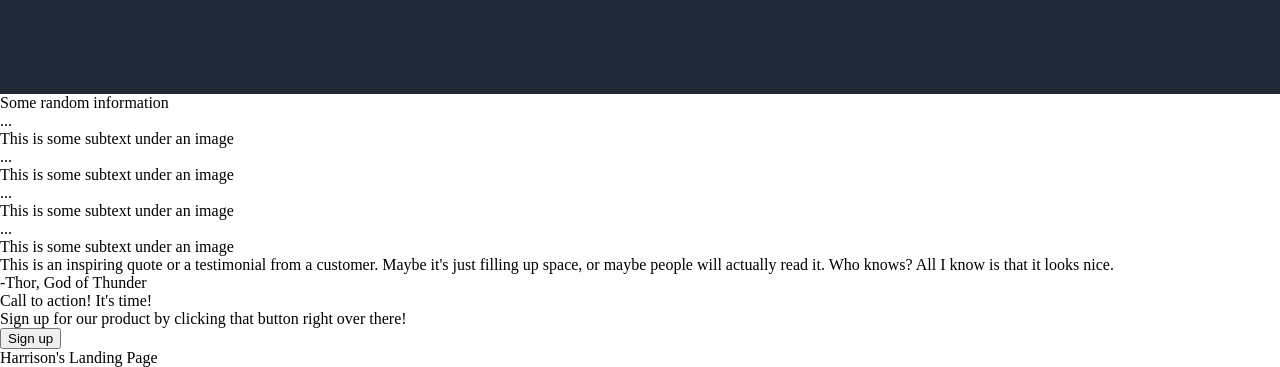
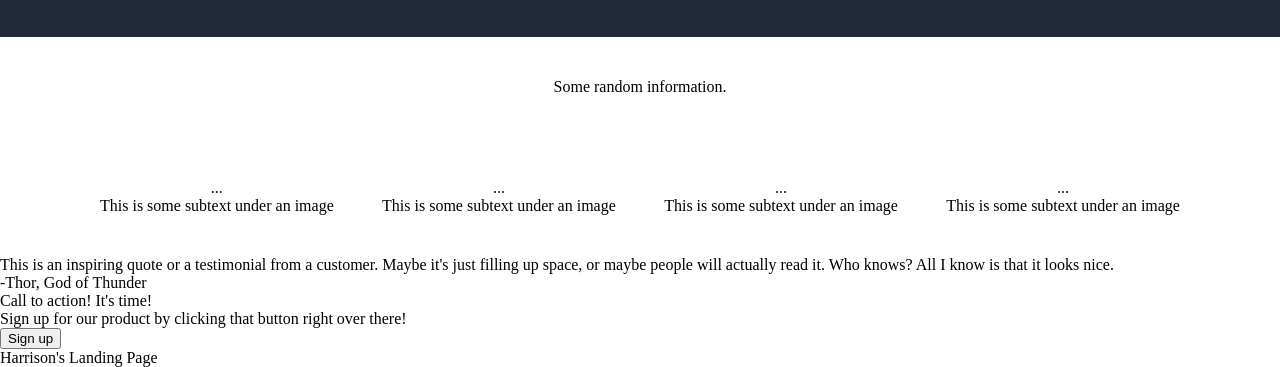
Before and after one commit to hbelange/harrison-landing-page, a plain HTML site: page index.html in a window 1280 px wide. Shown: the part 433-800 px from the top of the page. Drawn offline with Linux system fonts and the light colour scheme.

Commit message:
begin formatting random information section

```diff
--- a/index.html
+++ b/index.html
@@ -25,15 +25,27 @@
       <div class="image">This is a placeholder for an image</div>
     </div>
     <div class="info">
-      <div>Some random information</div>
-      <div>...</div>
-      <div>This is some subtext under an image</div>
-      <div>...</div>
-      <div>This is some subtext under an image</div>
-      <div>...</div>
-      <div>This is some subtext under an image</div>
-      <div>...</div>
-      <div>This is some subtext under an image</div>
+      <div class="info-header">
+        <div>Some random information.</div>
+      </div>
+      <div class="info-content">
+        <div class="info-container">
+          <div>...</div>
+          <div class="subtext">This is some subtext under an image</div>
+        </div>
+        <div class="info-container">
+          <div>...</div>
+          <div class="subtext">This is some subtext under an image</div>
+        </div>
+        <div class="info-container">
+          <div>...</div>
+          <div class="subtext">This is some subtext under an image</div>
+        </div>
+        <div class="info-container">
+          <div>...</div>
+          <div class="subtext">This is some subtext under an image</div>
+        </div>
+      </div>
     </div>
     <div class="quote">
       <div>This is an inspiring quote or a testimonial from a customer. Maybe it's just filling up space, or maybe people will actually
--- a/styles.css
+++ b/styles.css
@@ -60,3 +60,34 @@ body {
     font-size: 48px;
     font-weight: 900;
 }
+
+.info {
+    display: flex;
+    flex-direction: column;
+    flex: 1;
+    padding: 0 100px;
+}
+
+.info-header {
+    display: flex;
+    flex: 1;
+    justify-content: center;
+    align-items: center;
+}
+
+.info-content {
+    display: flex;
+    justify-content: space-between;
+    align-items: center;
+    flex: 1;
+}
+
+.info-container {
+    display: flex;
+    flex-direction: column;
+    align-items: center;
+}
+
+.subtext {
+    text-align: center;
+}
```
